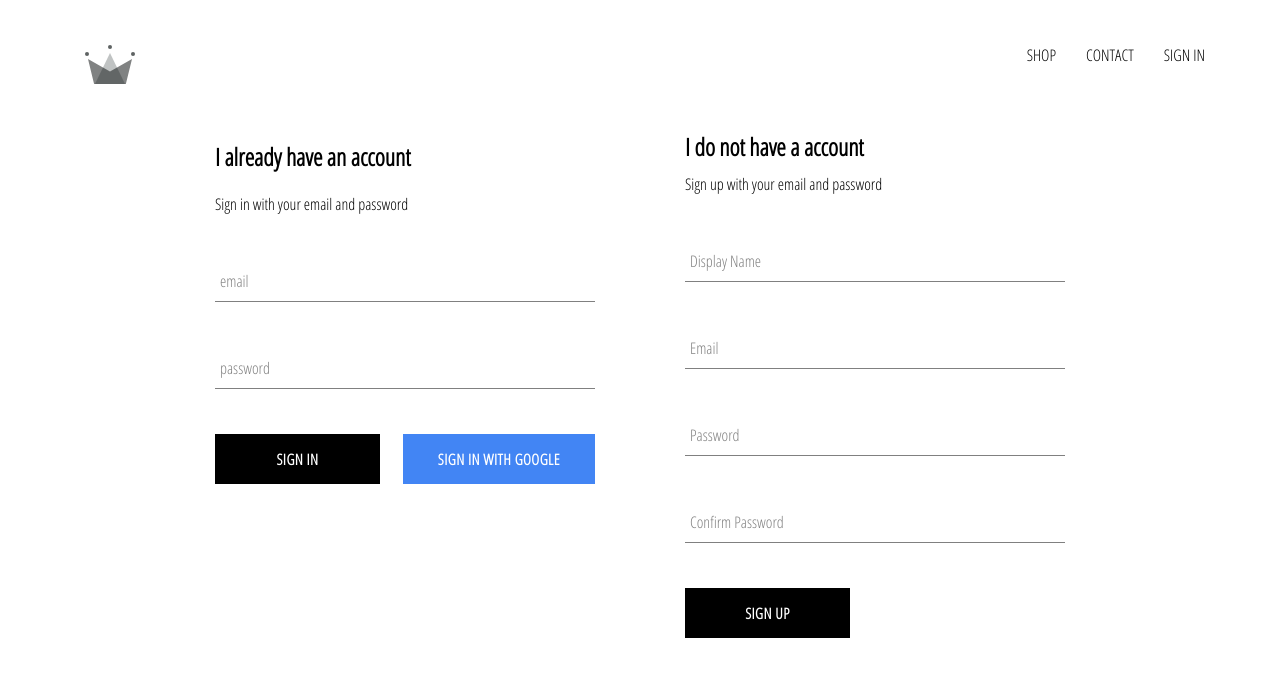
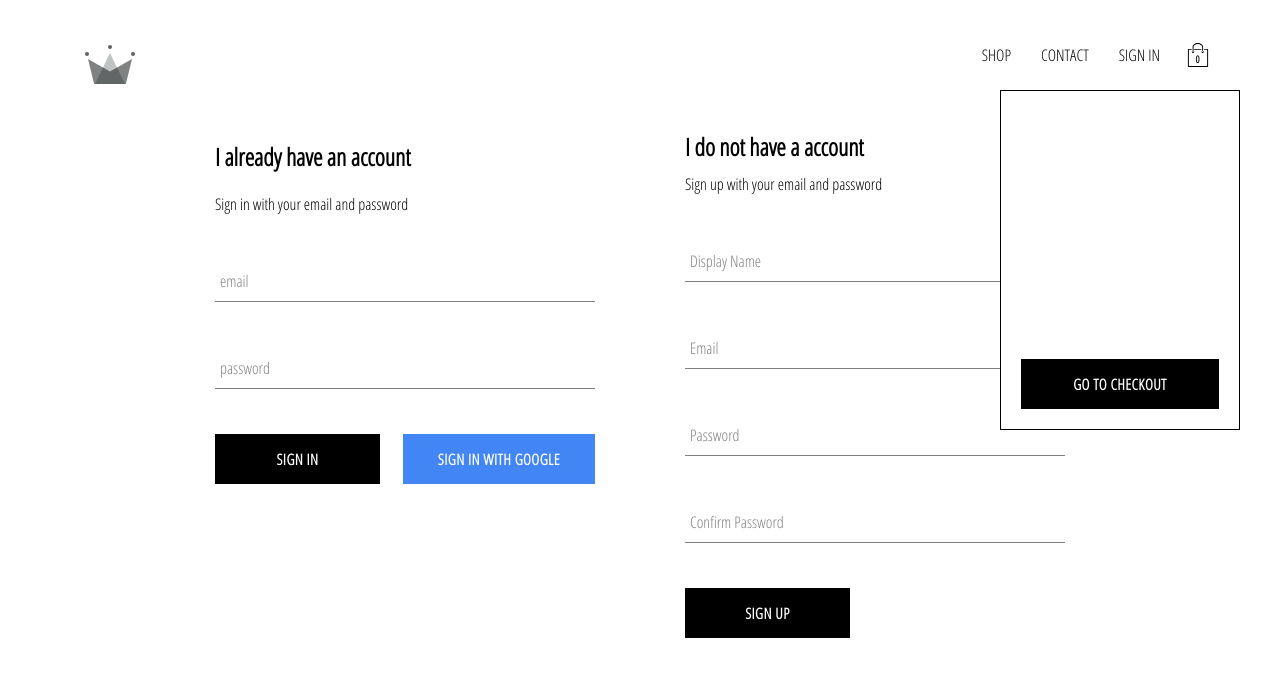
Before and after one commit to Xikmatilla446-dev/clothing-online-shopping, a React (Create React App) app: page /signin in a window 1280 px wide. Shown: the top 676 px of the page. Built offline with nearby package versions, Linux system fonts and the light colour scheme; no server answers.

Commit message:
added cardIcon and cardDropDown compomenent

```diff
--- /dev/null
+++ b/src/components/cart-dropdown/cart-dropdown.component.jsx
@@ -0,0 +1,16 @@
+import React from 'react';
+
+import CustomButton from '../custom-button/custom-button.component';
+
+import './cart-dropdown.styles.scss';
+
+const CartDropdown = () => (
+
+    <div className="cart-dropdown">
+        <div className="cart-items"/>
+        <CustomButton>GO TO CHECKOUT</CustomButton>
+        </div>
+
+);
+
+export default CartDropdown;
--- /dev/null
+++ b/src/components/cart-dropdown/cart-dropdown.styles.scss
@@ -0,0 +1,24 @@
+.cart-dropdown {
+  position: absolute;
+  width: 240px;
+  height: 340px;
+  display: flex;
+  flex-direction: column;
+  padding: 20px;
+  border: 1px solid black;
+  background-color: white;
+  top: 90px;
+  right: 40px;
+  z-index: 5;
+
+  .cart-items {
+    height: 240px;
+    display: flex;
+    flex-direction: column;
+    overflow: scroll;
+  }
+
+  button {
+    margin-top: auto;
+  }
+}
--- /dev/null
+++ b/src/components/cart-icon/card-icon.component.jsx
@@ -0,0 +1,23 @@
+import React from 'react';
+import { connect} from "react-redux";
+import { toggleCartHidden } from '../../redux/cart/cart-actions';
+
+import { ReactComponent as ShoppingIcon } from "../../assets/104 shopping-bag.svg";
+
+import './cart-icon.styles.scss';
+
+const CardIcon = ({ toggleCartHidden }) => (
+
+    <div className="cart-icon" onClick={toggleCartHidden}>
+        <ShoppingIcon className="shopping-icon" />
+        <span className="item-count">0</span>
+    </div>
+);
+
+const mapDispatchToProps = dispatch => ({
+
+    toggleCartHidden: () => dispatch(toggleCartHidden())
+});
+
+
+export default connect(null, mapDispatchToProps)(CardIcon);
--- /dev/null
+++ b/src/components/cart-icon/cart-icon.styles.scss
@@ -0,0 +1,21 @@
+.cart-icon {
+  width: 45px;
+  height: 45px;
+  position: relative;
+  display: flex;
+  align-items: center;
+  justify-content: center;
+  cursor: pointer;
+
+  .shopping-icon {
+    width: 24px;
+    height: 24px;
+  }
+
+  .item-count {
+    position: absolute;
+    font-size: 10px;
+    font-weight: bold;
+    bottom: 12px;
+  }
+}
--- a/src/components/header/header.component.jsx
+++ b/src/components/header/header.component.jsx
@@ -4,9 +4,12 @@
 import { connect } from 'react-redux'
 
 import { ReactComponent as Logo } from "../../assets/071 crown.svg";
+import CardIcon  from '../cart-icon/card-icon.component';
+import CartDropdown from '../cart-dropdown/cart-dropdown.component';
+
 import './header.styles.scss';
 
-const Header = ({currentUser}) => (
+const Header = ({currentUser, hidden}) => (
 
     <div className="header">
         <Link className="logo-container" to="/">
@@ -30,15 +33,22 @@
                     </Link>
             }
 
+            <CardIcon/>
 
         </div>
+        {
+            hidden ? null : <CartDropdown/>
+
+        }
+
 
     </div>
 );
 
-const mapStateToProps = (state) =>({
+const mapStateToProps = ({user: {currentUser}, cart: { hidden }}) =>({
 
-    currentUser: state.user.currentUser
+    currentUser,
+    hidden
 
 });
 
--- /dev/null
+++ b/src/redux/cart/cart-actions.js
@@ -0,0 +1,7 @@
+import { CartActionTypes }from './cart-types'
+
+export const toggleCartHidden = () => ({
+
+   type: CartActionTypes.TOGGLE_CART_HIDDEN,
+
+});
--- /dev/null
+++ b/src/redux/cart/cart-reducer.js
@@ -0,0 +1,24 @@
+import { CartActionTypes }from './cart-types'
+
+const INITIAL_STATE =  {
+
+    hidden: false
+};
+
+const cartReducer = (state = INITIAL_STATE, action) => {
+
+    switch (action.type) {
+
+        case CartActionTypes.TOGGLE_CART_HIDDEN:
+            return {
+                ...state,
+                hidden: !state.hidden
+            };
+
+        default:
+            return state;
+
+    }
+};
+
+export default cartReducer;
--- /dev/null
+++ b/src/redux/cart/cart-types.js
@@ -0,0 +1,4 @@
+export const CartActionTypes = {
+
+    TOGGLE_CART_HIDDEN:'TOGGLE_CART_HIDDEN'
+};
--- a/src/redux/root-reducer.js
+++ b/src/redux/root-reducer.js
@@ -1,10 +1,12 @@
 import { combineReducers } from 'redux';
 
 import userReducer from './user/user.reducer'
+import cartReducer from './cart/cart-reducer'
 
 export default combineReducers({
 
-   user: userReducer
+   user: userReducer,
+   cart: cartReducer
 
 
 })
```
Also changed, not shown: src/assets/104 shopping-bag.svg (added).
